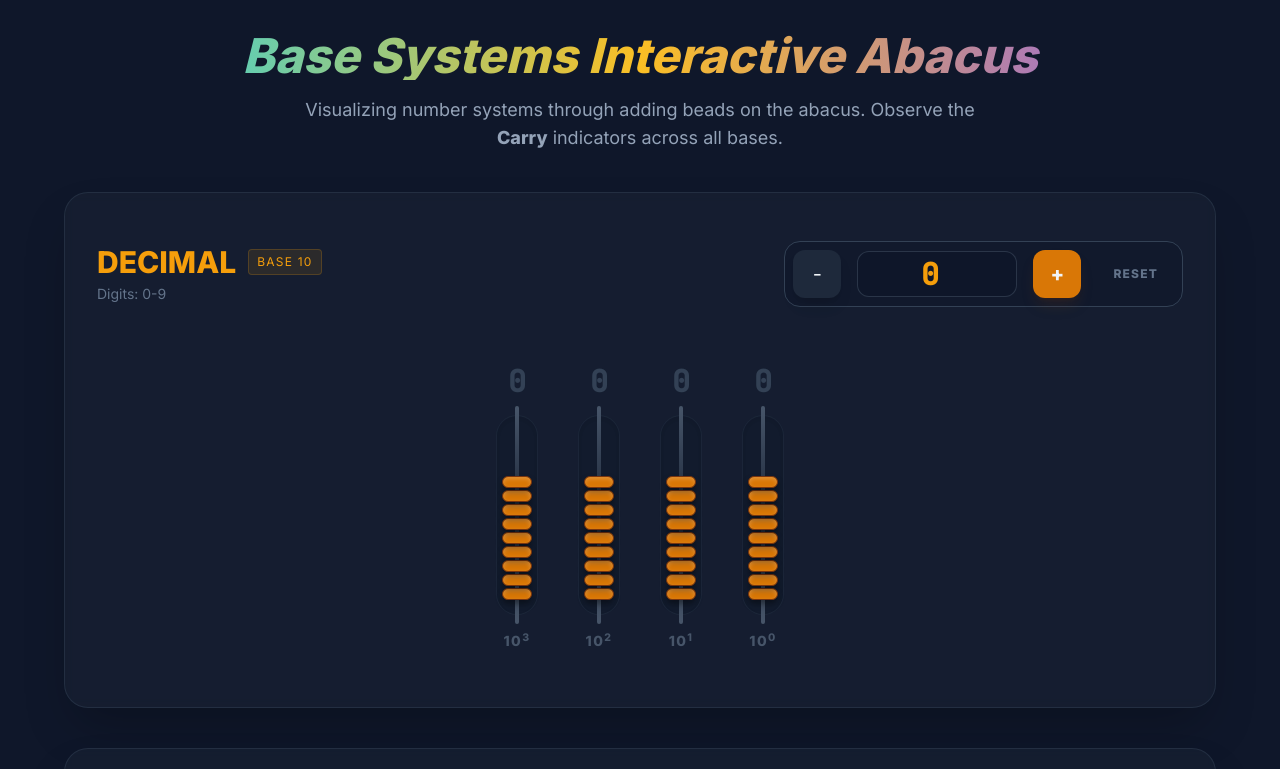
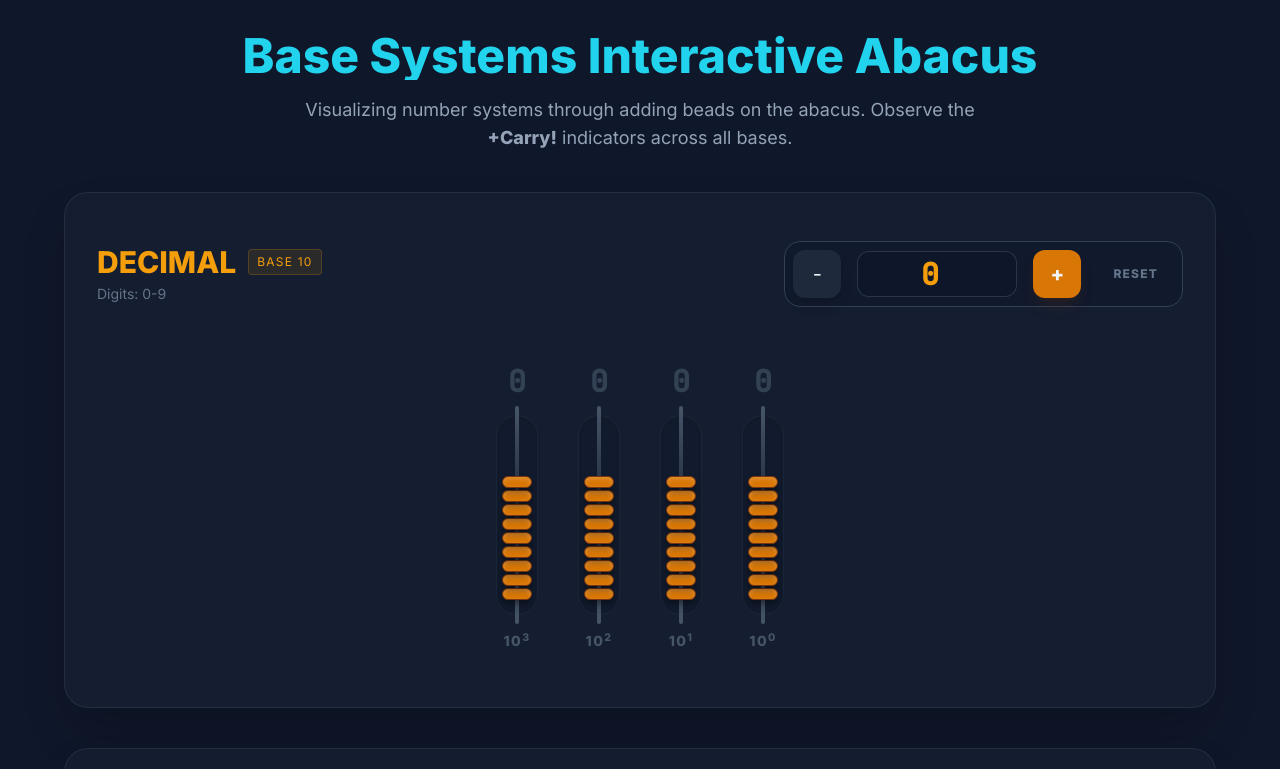
Before and after one commit to xlicoe/Base_Systems_Abacus, a plain HTML site: page index.html in a window 1280 px wide. Shown: the top 769 px of the page. Drawn offline with nearby package versions, Linux system fonts and the light colour scheme.

Commit message:
Update index.html

```diff
--- a/index.html
+++ b/index.html
@@ -109,11 +109,11 @@
 
     <div class="max-w-6xl mx-auto">
         <header class="mb-10 text-center">
-            <h1 class="text-4xl md:text-5xl font-extrabold mb-4 bg-gradient-to-r from-cyan-400 via-amber-400 to-violet-500 bg-clip-text text-transparent italic">
+            <h1 class="text-4xl md:text-5xl font-extrabold mb-4 bg-cyan-400 bg-clip-text text-transparent">
                 Base Systems Interactive Abacus
             </h1>
             <p class="text-slate-400 max-w-2xl mx-auto text-lg">
-                Visualizing number systems through adding beads on the abacus. Observe the <strong>Carry</strong> indicators across all bases.
+                Visualizing number systems through adding beads on the abacus. Observe the <strong>+Carry!</strong> indicators across all bases.
             </p>
         </header>
 
```
